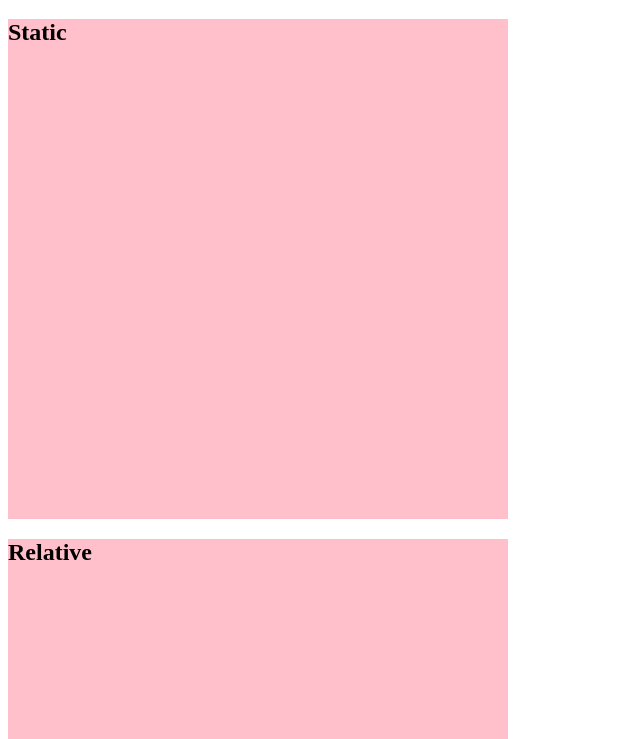
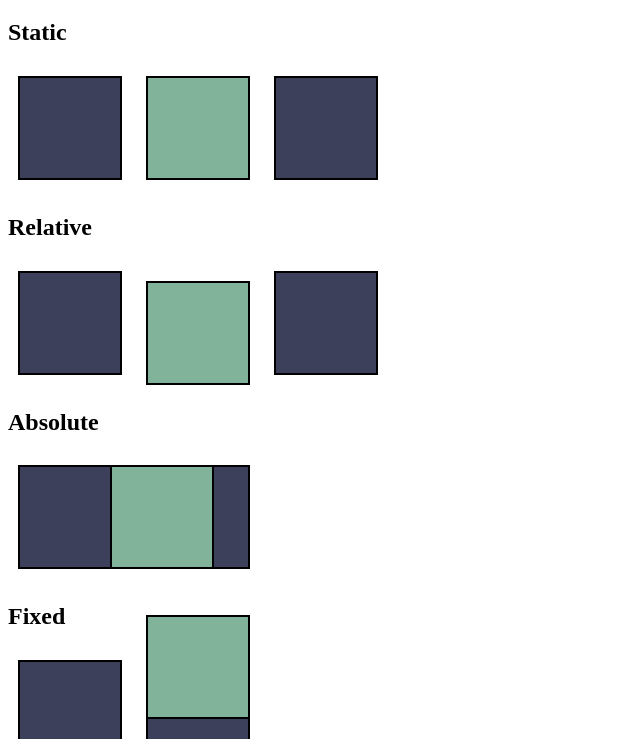
Before and after one commit to qchris101/Assorted-CSS-Properties, a plain HTML site: page Position/index.html in a window 1280 px wide. Shown: the part 61-800 px from the top of the page, without its empty margins (0-640 px from the left). Drawn offline with Linux system fonts and the light colour scheme; files that its build step writes are made by us from their sources.

Commit message:
Completed Position Lesson

```diff
--- /dev/null
+++ b/Position/app.css
@@ -0,0 +1,33 @@
+div {
+    width: 100px;
+    height: 100px;
+    background-color: #3d405b;
+    border: 2px solid black;
+    margin: 10px;
+    display: inline-block;
+}
+
+#middle {
+    background-color: #81b29a;
+}
+
+#static #middle {
+    position: static;
+    top: 100px;
+
+}
+
+#relative #middle {
+    position: relative;
+    top: 10px;
+}
+
+#absolute #middle {
+    position: absolute;
+    left: 100px;
+}
+
+#fixed #middle {
+    position: fixed;
+    bottom: 10px;
+}
--- a/Position/index.html
+++ b/Position/index.html
@@ -277,7 +277,7 @@
         Nulla nam aliquid non in voluptas, obcaecati eveniet expedita. Sit nulla enim nihil natus incidunt animi
         excepturi neque error aut mollitia, eveniet distinctio necessitatibus odit itaque fugiat facilis ratione
         voluptates.
-        Est assumenda veritatis eos iure, itaque optio et fuga id eum quis necessitatibus ea, aut, deleniti deserunt
+        Est assumenda veritatis eos iure, itaque optio et  -->fuga id eum quis necessitatibus ea, aut, deleniti deserunt
         consequuntur nulla laboriosam reprehenderit! Aut, nemo delectus nihil sint possimus necessitatibus facilis
         quaerat.
         Ipsum quis ea distinctio sequi error ex architecto atque qui iste odit consequatur aliquam, nisi expedita cumque
@@ -296,7 +296,6 @@
         Veritatis alias deleniti maiores, quia laborum mollitia repellendus odit atque veniam assumenda expedita
         deserunt molestias amet accusamus odio corrupti, eaque, eligendi esse minus aut animi. Aperiam corrupti eligendi
         tempore ea!</p>
-
 </body>
 
 </html>
```
